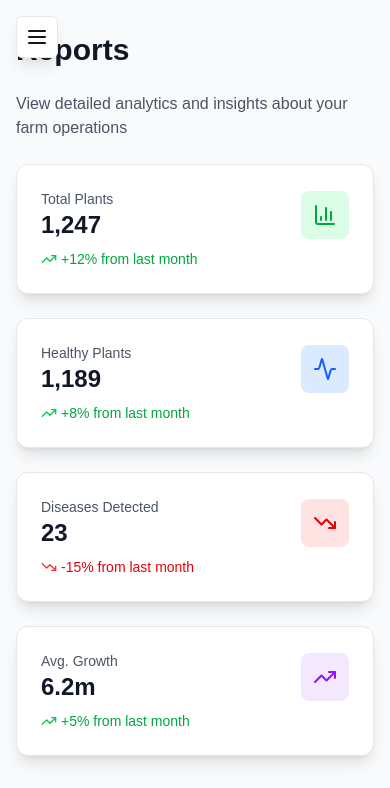
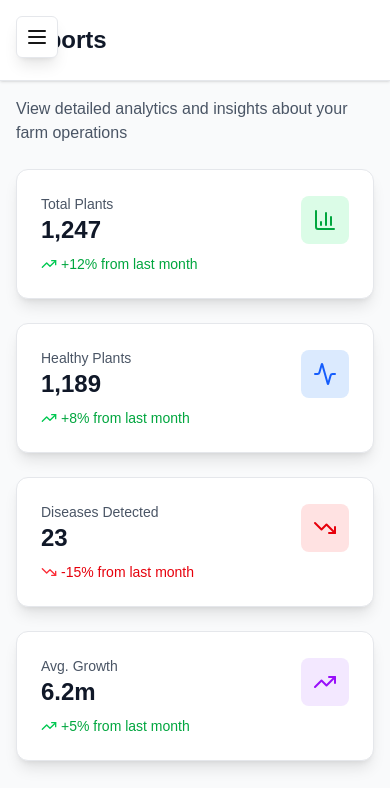
Before and after one commit to NourMtir0722/farmsmart-AI, a Next.js app: page /reports in a window 390 px wide. Shown: the top 788 px of the page. Built offline with nearby package versions, Linux system fonts and the light colour scheme.

Commit message:
Integrate sidebar into Layout with proper responsive design and header structure

```diff
--- a/src/components/Layout.tsx
+++ b/src/components/Layout.tsx
@@ -11,18 +11,28 @@ interface LayoutProps {
 export function Layout({ children, title }: LayoutProps) {
   return (
     <div className="min-h-screen bg-gray-50 dark:bg-gray-950">
+      {/* Sidebar component (fixed position) */}
       <Sidebar />
 
-      {/* Main content area with padding for sidebar */}
+      {/* Main content wrapper with responsive padding */}
       <div className="lg:pl-60">
-        <div className="max-w-7xl mx-auto px-4 sm:px-6 lg:px-8 py-8">
+        {/* Header bar with page title */}
         {title && (
-            <h1 className="text-3xl font-bold text-gray-900 dark:text-white mb-6">
+          <header className="bg-white dark:bg-gray-900 shadow-sm border-b border-gray-200 dark:border-gray-700">
+            <div className="px-4 sm:px-6 lg:px-8 py-6">
+              <h1 className="text-2xl font-semibold text-gray-900 dark:text-white">
                 {title}
               </h1>
+            </div>
+          </header>
         )}
+
+        {/* Content area with proper spacing */}
+        <main className="p-4 sm:p-6 lg:p-8">
+          <div className="max-w-7xl mx-auto">
             {children}
           </div>
+        </main>
       </div>
     </div>
   );
```
Lines whose indentation alone changed are shown as unchanged.
